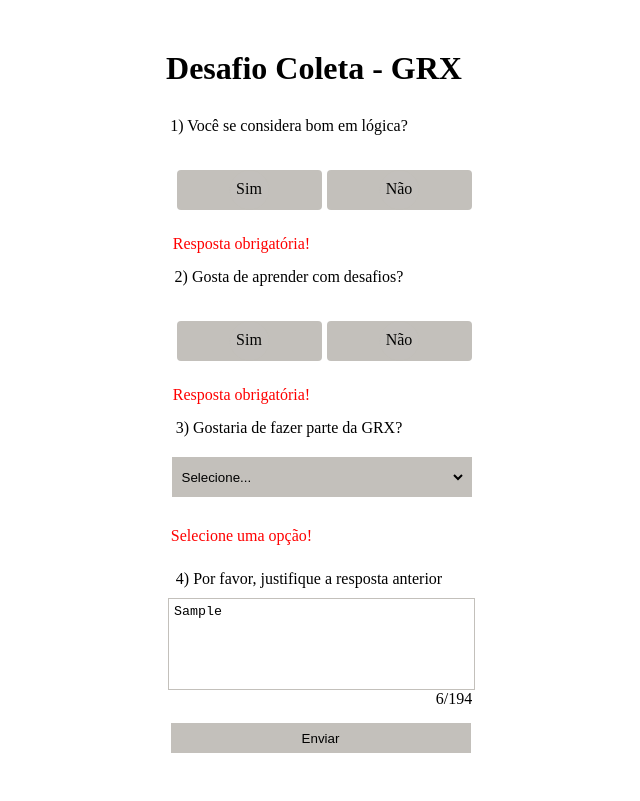
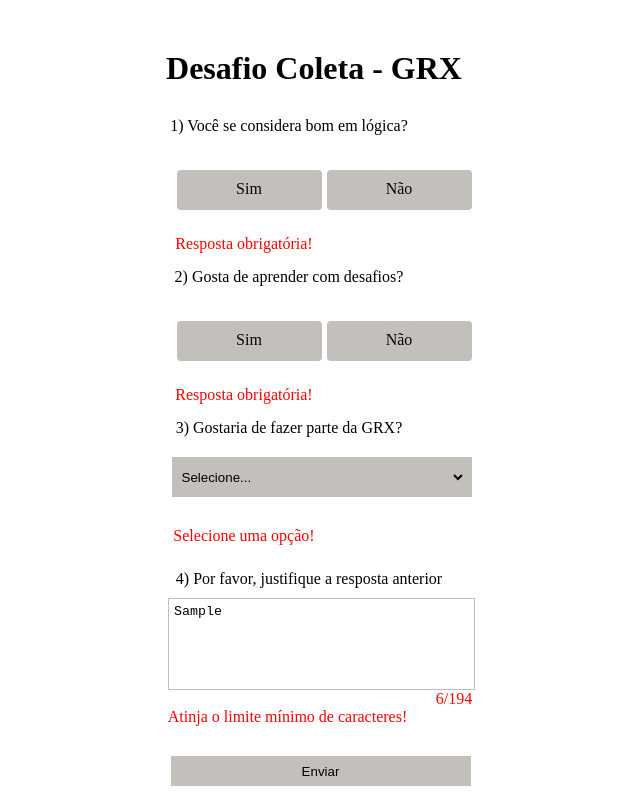
Before and after one commit to EnzoThome-et/desafio-coleta-2, a React (Create React App) app in the folder app/frontend/: page / in a window 1280 px wide. Both pictures are taken after typing "Sample" into the empty fields and a click on the button "Enviar". Shown: the whole page, without its empty margins (351-991 px from the left). Built offline with nearby package versions, Linux system fonts and the light colour scheme.

Commit message:
style: textarea counter style

```diff
--- a/app/frontend/src/pages/FormPage.tsx
+++ b/app/frontend/src/pages/FormPage.tsx
@@ -60,9 +60,11 @@ const Page = () => {
 				{errors.Pergunta3?.type === 'required' && <span>Selecione uma opção!</span>}
 
 				<p data-testid="question-four" className="question-four"> 4) Por favor, justifique a resposta anterior </p>
-				<textarea {...register('Pergunta4', {required: true})} className="textarea" id="fourth-response" minLength={15} maxLength={200} onChange={() => { textAreaCounter();}}/>
+				<textarea {...register('Pergunta4', {required: true, maxLength: 200, minLength: 15})} className="textarea" id="fourth-response" onChange={() => { textAreaCounter();}}/>
 				<p className="counter">0/200</p>
 				{errors.Pergunta4?.type === 'required' && <span>Justifique sua resposta!</span>}
+				{errors.Pergunta4?.type === 'maxLength' && <span className="err2">Limite de caracteres atingido!</span>}
+				{errors.Pergunta4?.type === 'minLength' && <span className="err3">Atinja o limite mínimo de caracteres!</span>}
 
 				<button type="submit" className="submit">Enviar</button>
 				{typeof(result) !== 'string' && <ResultPage result={result}/>}
--- a/app/frontend/src/services/counter.ts
+++ b/app/frontend/src/services/counter.ts
@@ -1,8 +1,12 @@
+
 export const textAreaCounter = () => {
+	const textArea = document.querySelector('textarea') as HTMLTextAreaElement;
+	const counter = document.querySelector('.counter') as HTMLParagraphElement;
 	const maxLength = 200;
-	const textArea = document.querySelector('textarea') as HTMLTextAreaElement;
 	const textAreaValue = textArea?.value.length;
-	const counter = document.querySelector('.counter') as Element;
 	const result = (maxLength - textAreaValue).toString();
 	counter.innerHTML = `${textArea?.value.length}/${result}`;
+	if(textAreaValue < 15 || textAreaValue > 200) counter.style.color = 'red';
+	if(textAreaValue > 15 && textAreaValue < 200) counter.style.color = 'black';
+
 };
--- a/app/frontend/src/styles/form.css
+++ b/app/frontend/src/styles/form.css
@@ -82,6 +82,14 @@ h1 {
 
 span {
     color: red;
-    margin-right: 95px;
     margin-bottom: 15px;
+    margin-right: 90px;
 }
+
+.err2 {
+    margin-right: 45px;
+}
+
+.err3{
+    margin-right: 3px;
+}
```
